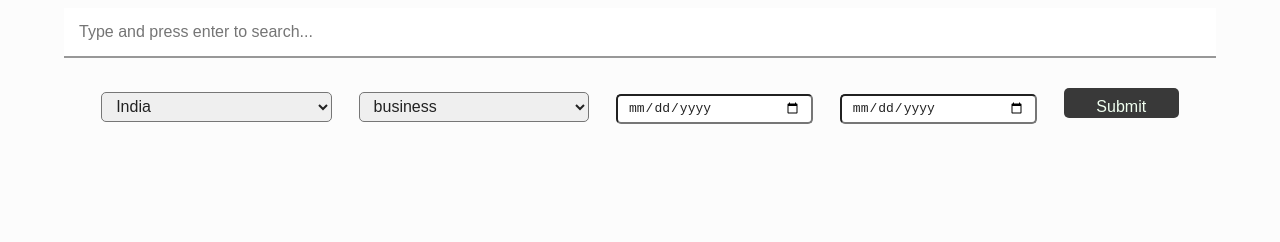
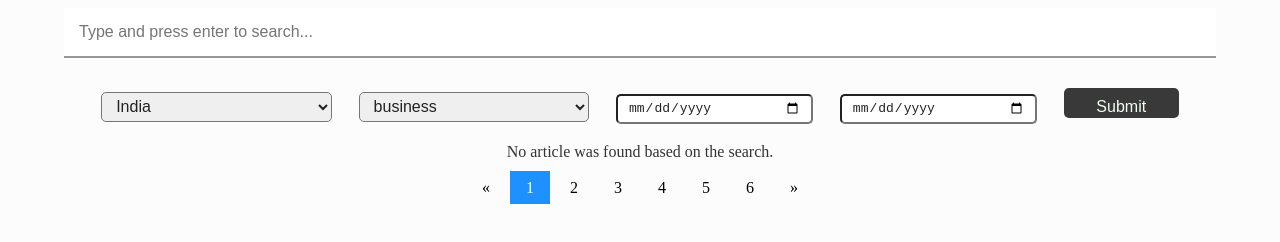
Before and after one commit to Bhusnar5044/news-aggregator-app, a website built with webpack: page src/index.html in a window 1280 px wide. Shown: the part 88-330 px from the top of the page. Built offline with nearby package versions, Linux system fonts and the light colour scheme; no server answers.

Commit message:
made changes

```diff
--- a/src/index.html
+++ b/src/index.html
@@ -40,6 +40,20 @@
   <ul id="news-articles">
   </ul>
 
+  <div class="not-found">
+    <p>No article was found based on the search.</p>
+  </div>
+
+  <div class="pagination">
+    <a href="#">&laquo;</a>
+    <a class="active"href="#">1</a>
+    <a  href="#">2</a>
+    <a href="#">3</a>
+    <a href="#">4</a>
+    <a href="#">5</a>
+    <a href="#">6</a>
+    <a href="#">&raquo;</a>
+  </div>
   <!-- script section -->
   <script src="src/scripts/index.js"></script>
 
--- a/src/scripts/index.js
+++ b/src/scripts/index.js
@@ -82,9 +82,12 @@ function display(url){
                 });
 
                 document.querySelector('#news-articles').innerHTML=output;
+                document.querySelector('#news-articles').style.display = '';
+                document.querySelector('.not-found').style.display = 'none';
 
             }else if(data.totalResults === 0){
-                document.querySelector('#news-articles').innerHTML="No article was found based on the search.";
+                document.querySelector('.not-found').style.display = 'block';
+                document.querySelector('#news-articles').style.display = 'none';
 
             }else{
                 iterateNews();
--- a/src/styles/index.css
+++ b/src/styles/index.css
@@ -202,3 +202,37 @@ body.transision, body.transition *, body.transition *::before, body.transition *
     border-radius: 5px;
     margin: 0 1%;
 }
+/* end filter css  */
+
+/* not found css */
+.not-found{
+    width: 90%;
+    margin-left: 5%;
+    margin-right: 5%;
+    margin-bottom: 20px;
+    text-align: center;
+}
+
+/* pagination css */
+.pagination{
+    width: 90%;
+    margin-left: 5%;
+    margin-right: 5%;
+    margin-bottom: 20px;
+    margin-top: 20px;
+    text-align: center;
+}
+.pagination a {
+    color: black;
+    /* float: initial; */
+    padding: 8px 16px;
+    text-decoration: none;
+    transition: background-color .3s;
+  }
+
+  .pagination a.active {
+    background-color: dodgerblue;
+    color: white;
+  }
+
+  .pagination a:hover:not(.active) {background-color: #ddd;}
```
